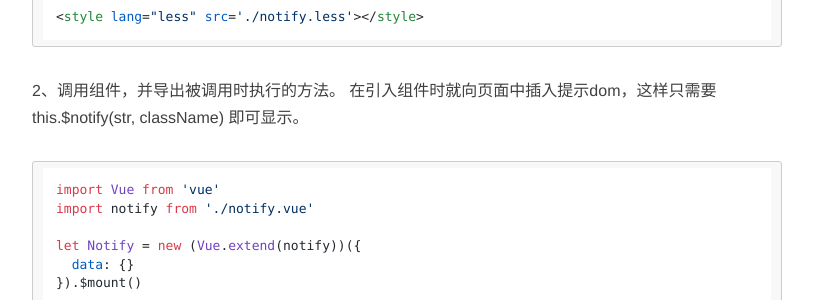
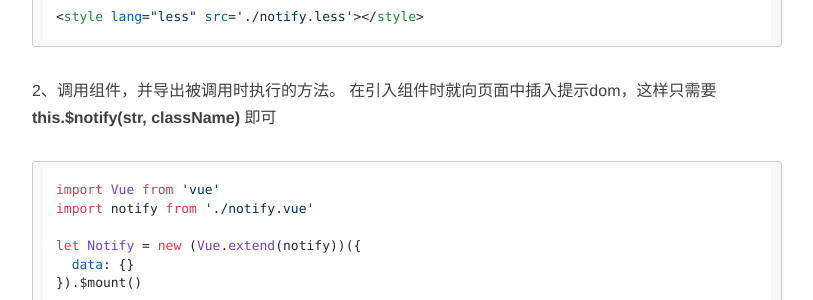
Before and after one commit to liuzesi/GyueGuo.github.io, a Jekyll site: the page built from _posts/2017-11-17-vue实现消息组件.md, in a window 1280 px wide and 900 px high, scrolled down 2634 px. Shown: the part 178-478 px from the top of the window, without its empty margins (233-1046 px from the left). Built offline with Jekyll 4.4.1, drawn with Linux system fonts in a browser that asks for light colours; nearby versions of some CDN libraries; comment, search, counter and statistics services are not loaded.

Commit message:
vue message component

````diff
--- a/_posts/2017-11-17-vue实现消息组件.md
+++ b/_posts/2017-11-17-vue实现消息组件.md
@@ -65,8 +65,9 @@
 <style lang="less" src='./notify.less'></style>
 ```
 2、调用组件，并导出被调用时执行的方法。
-在引入组件时就向页面中插入提示dom，这样只需要 this.$notify(str, className) 即可显示。
-```html
+在引入组件时就向页面中插入提示dom，这样只需要 **this.$notify(str, className)** 即可
+
+```javascript
 import Vue from 'vue'
 import notify from './notify.vue'
 
````
